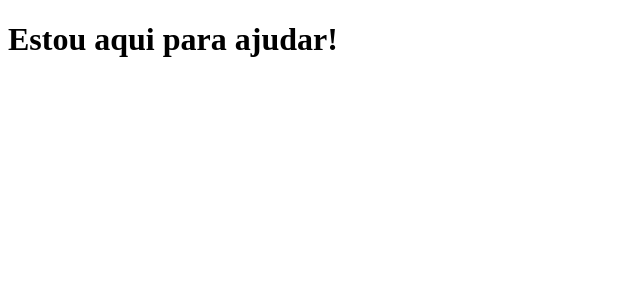
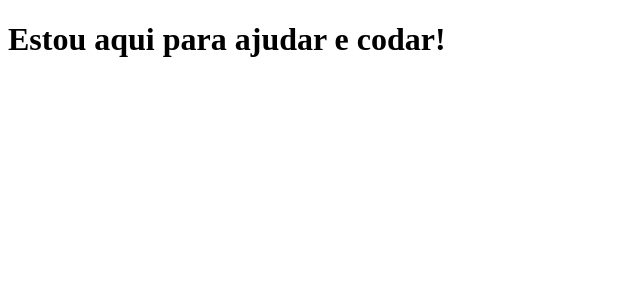
Before and after one commit to ericdmachado/clone-tabnews, a Next.js app: page / in a window 1280 px wide. Shown: the top 300 px of the page, without its empty margins (0-640 px from the left). Built offline with nearby package versions, Linux system fonts and the light colour scheme.

Commit message:
Update index.js

```diff
--- a/pages/index.js
+++ b/pages/index.js
@@ -1,5 +1,5 @@
 export default function Home(){
   return (
-    <h1>Estou aqui para ajudar!</h1>
+    <h1>Estou aqui para ajudar e codar!</h1>
   );
 };
```
